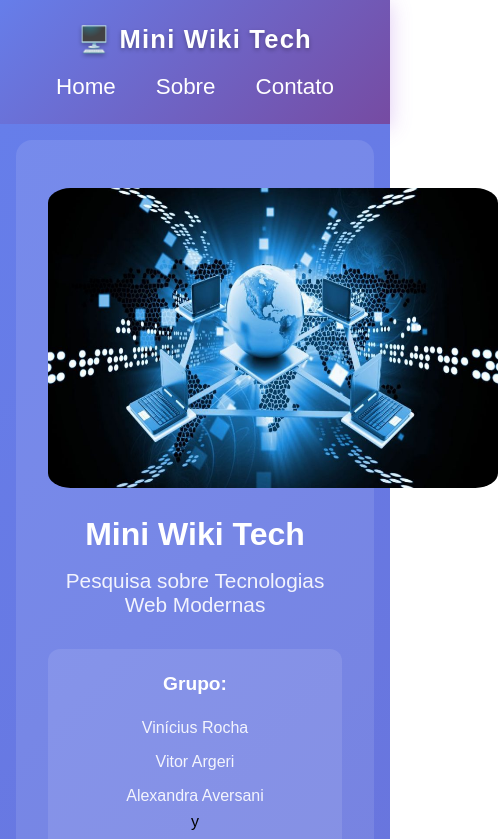
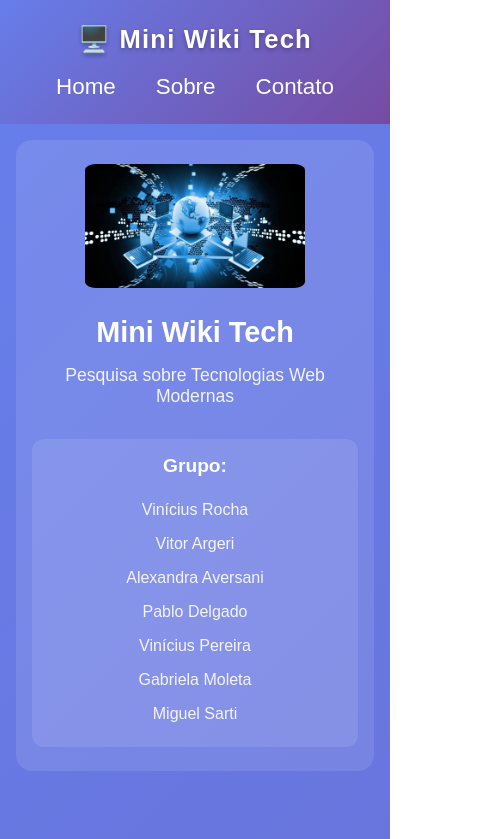
Before and after one commit to pablodelgado26/mini-wiki-tech, a Next.js app: page / in a window 390 px wide. Shown: the top 839 px of the page, 498 px wide, since content can reach past the window. Built offline with nearby package versions, Linux system fonts and the light colour scheme.

Commit message:
feat: melhoria de responsividade

```diff
--- a/src/app/page.jsx
+++ b/src/app/page.jsx
@@ -22,7 +22,7 @@ export default function Home() {
           <ul>
             <li>Vinícius Rocha</li>
             <li>Vitor Argeri</li>
-            <li>Alexandra Aversani</li>y
+            <li>Alexandra Aversani</li>
             <li>Pablo Delgado</li>
             <li>Vinícius Pereira</li>
             <li>Gabriela Moleta</li>
--- a/src/app/page.module.css
+++ b/src/app/page.module.css
@@ -171,6 +171,16 @@
     padding: 1rem;
   }
 
+  .hero {
+    padding: 2rem 1rem;
+  }
+
+  .hero img {
+    width: 280px !important;
+    height: auto !important;
+    max-width: 100%;
+  }
+
   .hero h1 {
     font-size: 2rem;
   }
@@ -196,6 +206,31 @@
   }
 }
 
+/* Responsive para mobile muito pequeno */
+@media (max-width: 480px) {
+  .hero {
+    padding: 1.5rem 1rem;
+  }
+
+  .hero img {
+    width: 220px !important;
+    height: auto !important;
+  }
+
+  .hero h1 {
+    font-size: 1.8rem;
+  }
+
+  .hero h2 {
+    font-size: 1.1rem;
+  }
+
+  .team {
+    max-width: 100%;
+    padding: 1rem;
+  }
+}
+
 .container {
   height: 75vh;
 }
```
Also changed, not shown: src/app/frameworks/frameworks.module.css (added), src/app/frameworks/page.jsx (added).
